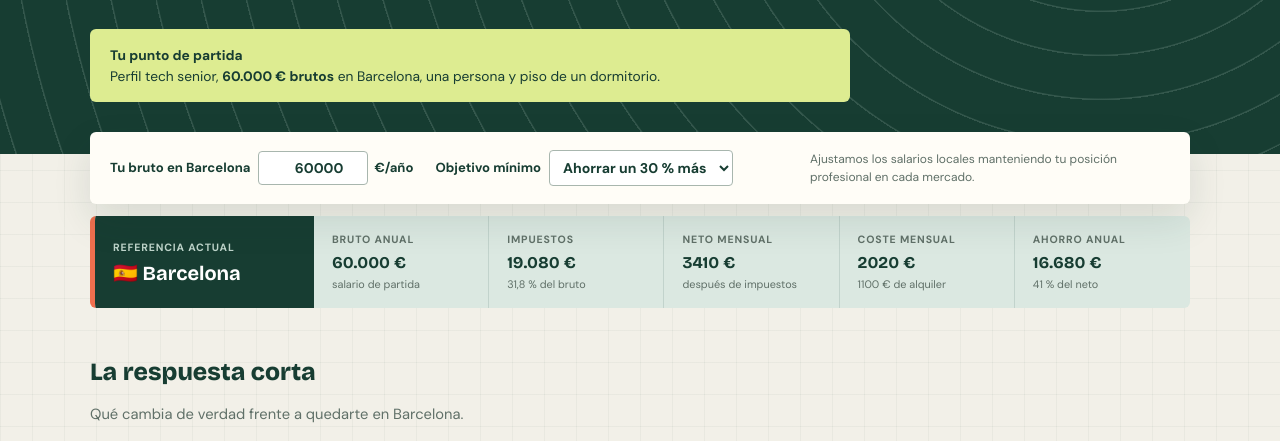
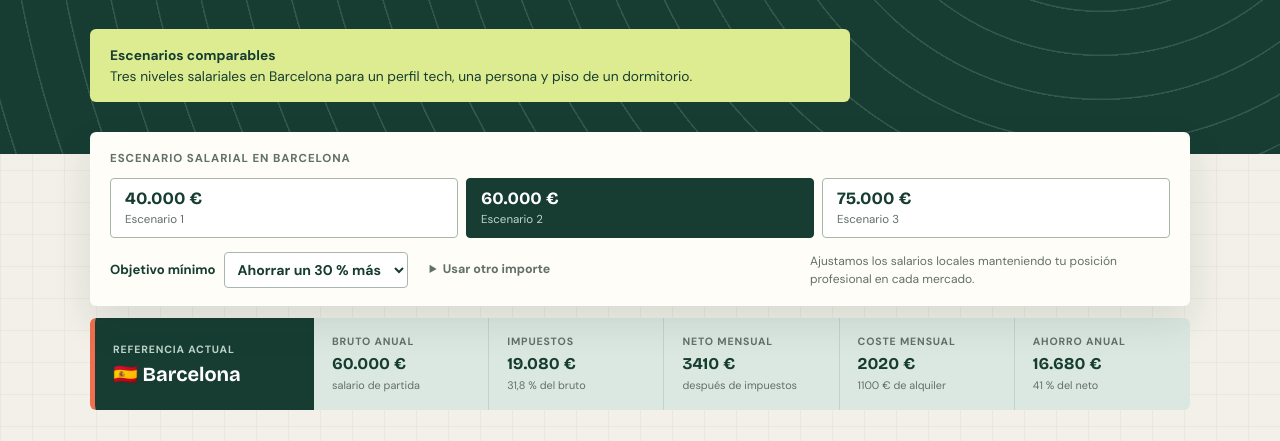
Before and after one commit to netraular/simple-webs, a plain HTML site: page pages/comparador-paises-v2.html in a window 1280 px wide. Shown: the part 310-751 px from the top of the page. Drawn offline with nearby package versions, Linux system fonts and the light colour scheme.

Commit message:
feat: add neutral salary scenarios
Replace the prominent personal salary input with three neutral Barcelona salary scenarios and keep custom amounts in a secondary disclosure control.

```diff
--- a/pages/comparador-paises-v2.html
+++ b/pages/comparador-paises-v2.html
@@ -202,6 +202,19 @@
   .ctrls{position:relative; margin-top:-54px; margin-bottom:12px; z-index:3; box-shadow:0 16px 38px rgba(23,61,50,.12)}
   .ctrls .hint{margin-left:auto; max-width:360px}
   .money-input{display:flex; align-items:center; gap:6px; white-space:nowrap}
+  .scenario-control{flex:1 0 100%}
+  .scenario-label{display:block; margin-bottom:10px; font-size:.72rem; font-weight:700; color:var(--mut); letter-spacing:.08em; text-transform:uppercase}
+  .salary-presets{display:grid; grid-template-columns:repeat(3,1fr); gap:8px}
+  .salary-preset{border:1px solid #a8b6ae; border-radius:4px; background:#fff; color:var(--ink); padding:10px 14px;
+    font-family:inherit; text-align:left; cursor:pointer; transition:background .15s ease,border-color .15s ease,color .15s ease}
+  .salary-preset strong{display:block; font:700 1.08rem/1.1 "Bricolage Grotesque",sans-serif}
+  .salary-preset span{display:block; margin-top:4px; color:var(--mut); font-size:.72rem}
+  .salary-preset:hover{border-color:var(--ink)}
+  .salary-preset.active{background:var(--ink); border-color:var(--ink); color:#fff}
+  .salary-preset.active span{color:#bed4ca}
+  .custom-salary{font-size:.78rem}
+  .custom-salary summary{color:var(--mut); cursor:pointer; font-weight:700}
+  .custom-salary .money-input{margin-top:8px}
   .bcn-reference{display:grid; grid-template-columns:1.25fr repeat(5,1fr); gap:0; margin-bottom:46px;
     background:#dbe8e1; border-left:5px solid var(--accent); border-radius:6px; overflow:hidden}
   .bcn-place,.bcn-metric{padding:16px 18px}
@@ -272,6 +285,9 @@
     .ctrls{margin-top:-24px; display:grid; gap:14px}
     .ctrls label{display:grid; grid-template-columns:1fr auto; width:100%}
     .ctrls .hint{margin:0}
+    .salary-preset{padding:9px 8px}
+    .salary-preset strong{font-size:.95rem}
+    .salary-preset span{font-size:.65rem}
     .bcn-reference{grid-template-columns:1fr 1fr}
     .bcn-place{grid-column:1/-1}
     .bcn-metric{border-right:1px solid rgba(23,61,50,.12); border-bottom:1px solid rgba(23,61,50,.12)}
@@ -292,17 +308,22 @@
   <h1>Tu próxima ciudad, en números.</h1>
   <p>Compara cuánto podrías ahorrar de verdad en Europa después de impuestos, alquiler y vida diaria.</p>
   <div class="caso">
-    <b>Tu punto de partida</b><br>
-    Perfil tech senior, <b id="hCaso">60.000 € brutos</b> en Barcelona, una persona y piso de un dormitorio.
+    <b>Escenarios comparables</b><br>
+    Tres niveles salariales en Barcelona para un perfil tech, una persona y piso de un dormitorio.
   </div>
 </header>
 
 <div class="wrap">
 
   <div class="ctrls">
-    <label><span>Tu bruto en Barcelona</span>
-      <span class="money-input"><input id="inBruto" type="number" min="20000" max="200000" step="1000" value="60000"> €/año</span>
-    </label>
+    <div class="scenario-control">
+      <span class="scenario-label">Escenario salarial en Barcelona</span>
+      <div class="salary-presets" role="group" aria-label="Escenario salarial en Barcelona">
+        <button class="salary-preset" type="button" data-salary="40000"><strong>40.000 €</strong><span>Escenario 1</span></button>
+        <button class="salary-preset active" type="button" data-salary="60000"><strong>60.000 €</strong><span>Escenario 2</span></button>
+        <button class="salary-preset" type="button" data-salary="75000"><strong>75.000 €</strong><span>Escenario 3</span></button>
+      </div>
+    </div>
     <label>Objetivo mínimo
       <select id="inUmbral">
         <option value="1.2">Ahorrar un 20 % más</option>
@@ -311,6 +332,10 @@
         <option value="2">Duplicar mi ahorro</option>
       </select>
     </label>
+    <details class="custom-salary">
+      <summary>Usar otro importe</summary>
+      <span class="money-input"><input id="inBruto" type="number" min="20000" max="200000" step="1000" value="60000" aria-label="Otro salario bruto en Barcelona"> €/año</span>
+    </details>
     <span class="hint">Ajustamos los salarios locales manteniendo tu posición profesional en cada mercado.</span>
   </div>
 
@@ -834,7 +859,6 @@ function render(){
   const umbral    = +document.getElementById('inUmbral').value;
   const { filas, base, objetivoFIRE } = calcular(brutoBase, umbral);
 
-  document.getElementById('hCaso').textContent   = nf.format(brutoBase) + ' € brutos';
   document.getElementById('hUmbral').textContent = nf2.format(umbral) + '×';
   document.getElementById('hTarget').textContent = eur(objetivoFIRE);
 
@@ -1040,8 +1064,28 @@ function render(){
     .map(([k,v]) => `1 ${k} = ${nf2.format(v)} €`).join(' · ');
 }
 
-document.getElementById('inBruto').addEventListener('input', render);
+const salaryInput = document.getElementById('inBruto');
+const salaryPresets = [...document.querySelectorAll('.salary-preset')];
+
+function syncSalaryPreset(){
+  salaryPresets.forEach(button => {
+    const active = +button.dataset.salary === +salaryInput.value;
+    button.classList.toggle('active', active);
+    button.setAttribute('aria-pressed', String(active));
+  });
+}
+
+salaryPresets.forEach(button => button.addEventListener('click', () => {
+  salaryInput.value = button.dataset.salary;
+  syncSalaryPreset();
+  render();
+}));
+salaryInput.addEventListener('input', () => {
+  syncSalaryPreset();
+  render();
+});
 document.getElementById('inUmbral').addEventListener('change', render);
+syncSalaryPreset();
 render();
 </script>
 </body>
```
